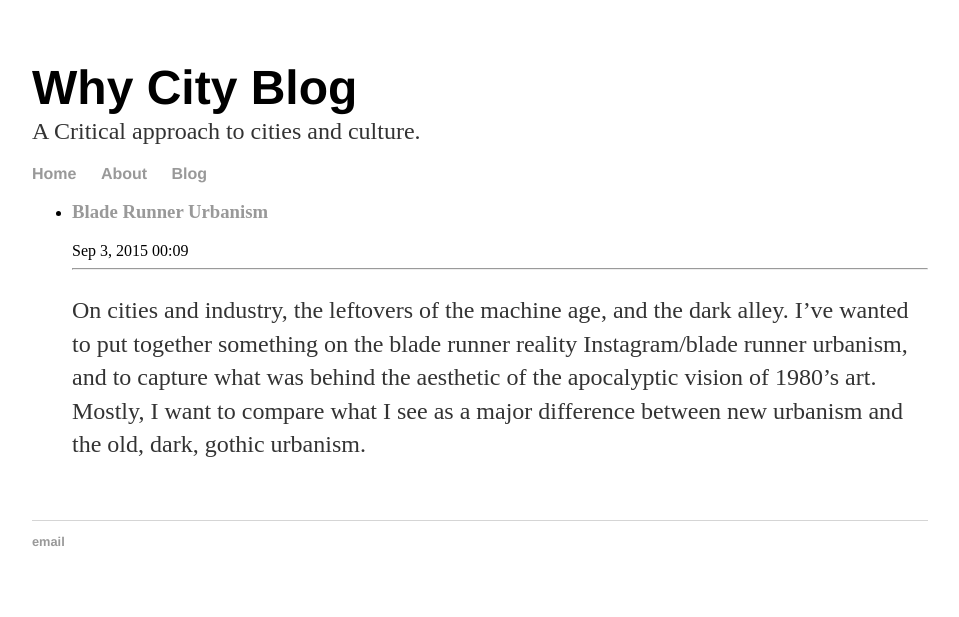
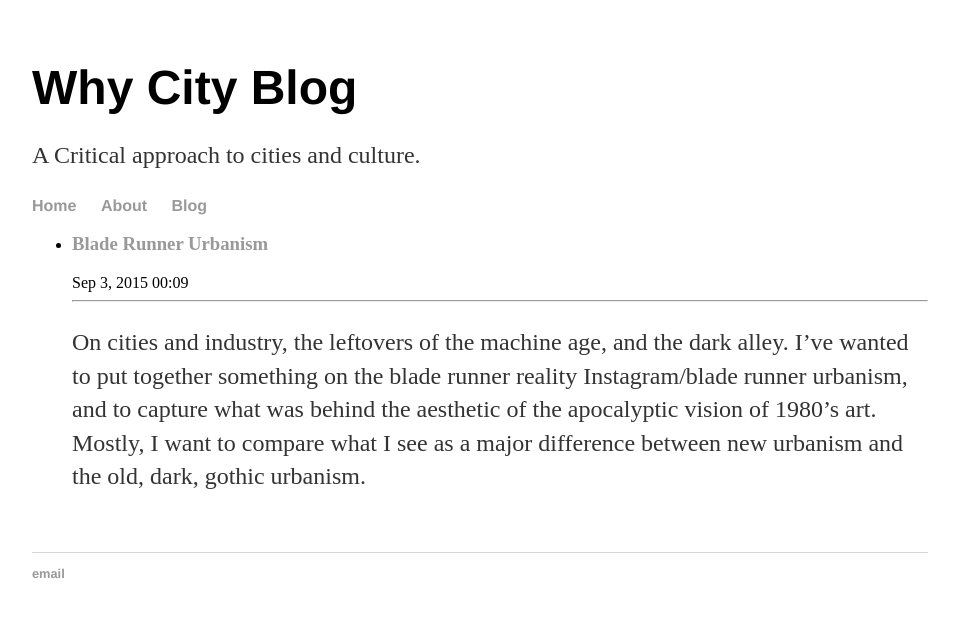
Before and after one commit to whycity/whycity.github.io, a Jekyll site: the page built from index.html, in a window 1280 px wide. Shown: the top 617 px of the page, without its empty margins (160-1119 px from the left). Built offline with Jekyll 4.4.1, drawn with Linux system fonts in a browser that asks for light colours.

Commit message:
Update default.html

```diff
--- a/_layouts/default.html
+++ b/_layouts/default.html
@@ -7,7 +7,7 @@
 		<body>
 
         		  <h1 style="margin: 0px;">Why City Blog</h1>
-			  <p style="margin: 0px;">A Critical approach to cities and culture.</p>
+			  <p>A Critical approach to cities and culture.</p>
 
 			<nav>
 	    		<ul>
```
